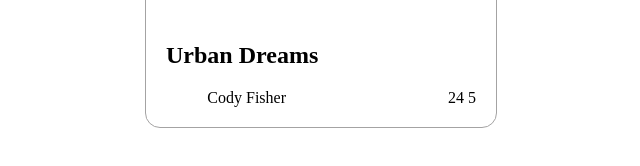
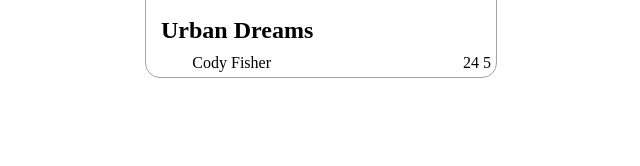
Before and after one commit to dwiiiania/latihan7, a plain HTML site: page index.html in a window 1280 px wide. Shown: the part 244-410 px from the top of the page, without its empty margins (319-959 px from the left). Drawn offline with Linux system fonts and the light colour scheme; a web font is replaced by a local one.

Commit message:
perubahan

```diff
--- a/index.html
+++ b/index.html
@@ -18,7 +18,12 @@
         border-top-right-radius: 15px;
     }
     .containerdua{
-        padding: 20px;
+        padding: 5px;
+    }
+    h2{
+        margin: 5px;
+        padding: 5px;
+
     }
 
     .icon {
```
